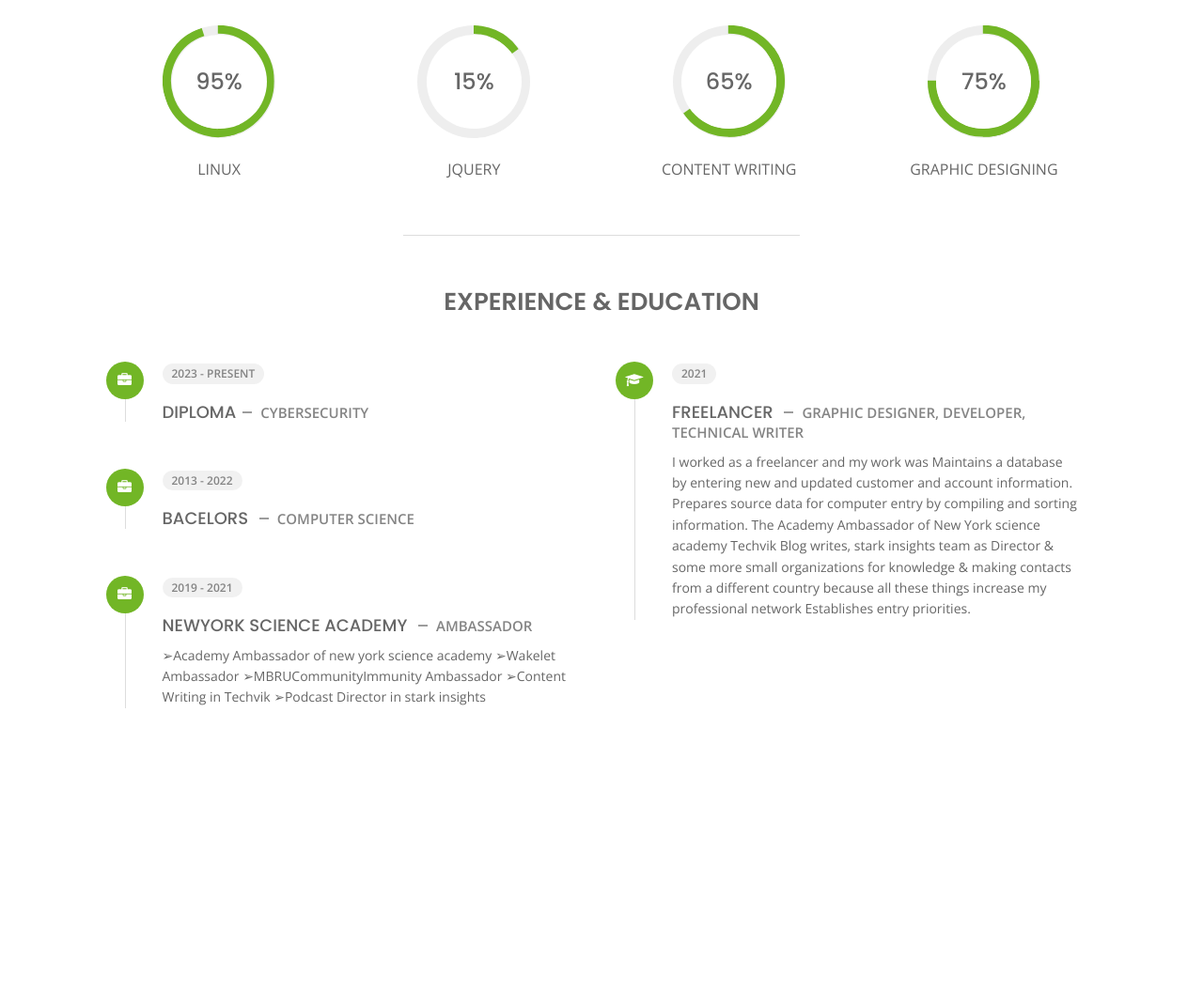
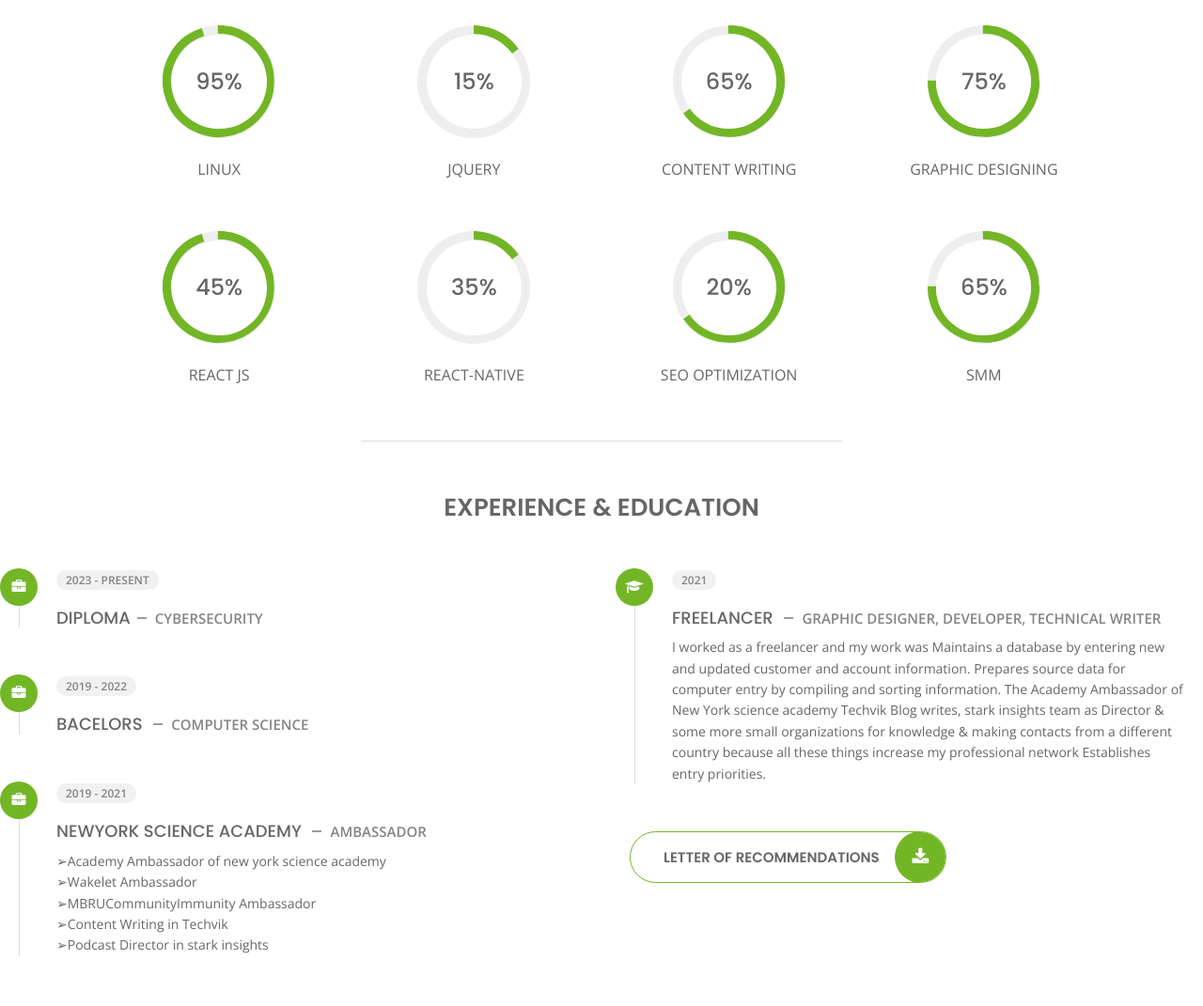
Before and after one commit to Ayur6660/mayuri_portfolio, a plain HTML site: page about.html in a window 1280 px wide. Shown: the part 1232-2303 px from the top of the page at 94% size. Before the commit the page ends 2056 px from the top, so only its background shows below. Drawn offline with nearby package versions, Linux system fonts and the light colour scheme.

Commit message:
about.html

```diff
--- a/about.html
+++ b/about.html
@@ -137,7 +137,7 @@
                 <div class="row">
                     <div class="col-6">
                         <div class="box-stats with-margin">
-                            <h3 class="poppins-font position-relative">2</h3>
+                            <h3 class="poppins-font position-relative">5</h3>
                             <p class="open-sans-font m-0 position-relative text-uppercase">years of <span class="d-block">experience</span></p>
                         </div>
                     </div>
@@ -155,7 +155,7 @@
                     </div>
                     <div class="col-6">
                         <div class="box-stats">
-                            <h3 class="poppins-font position-relative">15+</h3>
+                            <h3 class="poppins-font position-relative">15</h3>
                             <p class="open-sans-font m-0 position-relative text-uppercase">Certifications <span class="d-block"></span></p>
                         </div>
                     </div>
@@ -317,7 +317,120 @@
                 </div>
                 <h6 class="text-uppercase open-sans-font text-center mt-2 mt-sm-4">Graphic Designing</h6>
             </div>
+
+
+
+
+
+
+                                 <div class="col-6 col-md-3 mb-3 mb-sm-5">
+                <div class="c100 p95">
+                    <span>45%</span>
+                    <div class="slice">
+                        <div class="bar"></div>
+                        <div class="fill"></div>
+                    </div>
+                </div>
+                <h6 class="text-uppercase open-sans-font text-center mt-2 mt-sm-4">React JS</h6>
+            </div>
+            <div class="col-6 col-md-3 mb-3 mb-sm-5">
+                <div class="c100 p15">
+                    <span>35%</span>
+                    <div class="slice">
+                        <div class="bar"></div>
+                        <div class="fill"></div>
+                    </div>
+                </div>
+                <h6 class="text-uppercase open-sans-font text-center mt-2 mt-sm-4">React-Native</h6>
+            </div>
+            <div class="col-6 col-md-3 mb-3 mb-sm-5">
+                <div class="c100 p65">
+                    <span>20%</span>
+                    <div class="slice">
+                        <div class="bar"></div>
+                        <div class="fill"></div>
+                    </div>
+                </div>
+                <h6 class="text-uppercase open-sans-font text-center mt-2 mt-sm-4">SEO Optimization</h6>
+            </div>
+            <div class="col-6 col-md-3 mb-3 mb-sm-5">
+                <div class="c100 p75">
+                    <span>65%</span>
+                    <div class="slice">
+                        <div class="bar"></div>
+                        <div class="fill"></div>
+                    </div>
+                </div>
+                <h6 class="text-uppercase open-sans-font text-center mt-2 mt-sm-4">SMM</h6>
+            </div>
         </div>
+
+
+
+
+
+
+
+
+
+
+
+
+
+
+
+
+
+
+        </div>
+
+
+
+
+
+
+
+
+
+
+
+
+
+
+
+
+
+
+
+
+
+
+
+
+
+
+
+
+
+
+
+
+
+
+
+
+
+
+
+
+
+
+
+
+
+
+
+
         <!-- Skills Ends -->
         <hr class="separator mt-1">
         <!-- Experience & Education Starts -->
@@ -340,7 +453,7 @@
                             <div class="icon">
                                 <i class="fa fa-briefcase"></i>
                             </div>
-                            <span class="time open-sans-font text-uppercase">2013 - 2022</span>
+                            <span class="time open-sans-font text-uppercase">2019 - 2022</span>
                             <h5 class="poppins-font text-uppercase">Bacelors <span class="place open-sans-font">Computer Science</span></h5>
                             <!--<p class="open-sans-font">Lorem incididunt dolor sit amet, consectetur eiusmod dunt doldunt dol elit, tempor incididunt</p>-->
                         </li>
@@ -351,10 +464,10 @@
                             <span class="time open-sans-font text-uppercase">2019 - 2021</span>
                             <h5 class="poppins-font text-uppercase">Newyork Science Academy <span class="place open-sans-font">Ambassador</span></h5>
                            <p class="open-sans-font">➢Academy Ambassador of new york science academy
-➢Wakelet Ambassador
-➢MBRUCommunityImmunity Ambassador
-➢Content Writing in Techvik
-➢Podcast Director in stark insights</p>
+<br>➢Wakelet Ambassador
+<br>➢MBRUCommunityImmunity Ambassador
+<br>➢Content Writing in Techvik
+<br>➢Podcast Director in stark insights</p>
                         </li>
                     </ul>
                 </div>
@@ -375,7 +488,42 @@ Establishes entry priorities.</p>
 
                     </ul>
                 </div>
+
+
+                 <div class="col-12 mt-3">
+                        <a class="button" href="#">
+                            <span class="button-text">Letter Of Recommendations</span>
+                            <span class="button-icon fa fa-download"></span>
+                        </a>
+                    </div>
+
             </div>
+
+
+
+ <!-- <div class="col-lg-6 m-15px-tb">
+                <div class="resume-box">
+                    <ul>
+                        <li>
+                            <div class="icon">
+                                <i class="fa fa-graduation-cap"></i>
+                            </div>
+                            <span class="time open-sans-font text-uppercase">2021</span>
+                            <h5 class="poppins-font text-uppercase">Freelancer <span class="place open-sans-font">Graphic Designer, Developer, Technical writer</span></h5>
+                            <p class="open-sans-font">I worked as a freelancer and my work was Maintains a database by entering new and updated customer and account information.
+Prepares source data for computer entry by compiling and sorting information. The Academy Ambassador of New York science academy Techvik Blog writes, stark insights team as Director & some more small organizations for knowledge & making contacts from a different country because all these things increase my professional network
+Establishes entry priorities.</p>
+                        </li>
+
+                    </ul>
+                </div>
+
+
+
+            </div>-->
+
+
+
         </div>
         <!-- Experience & Education Ends -->
     </div>
```
